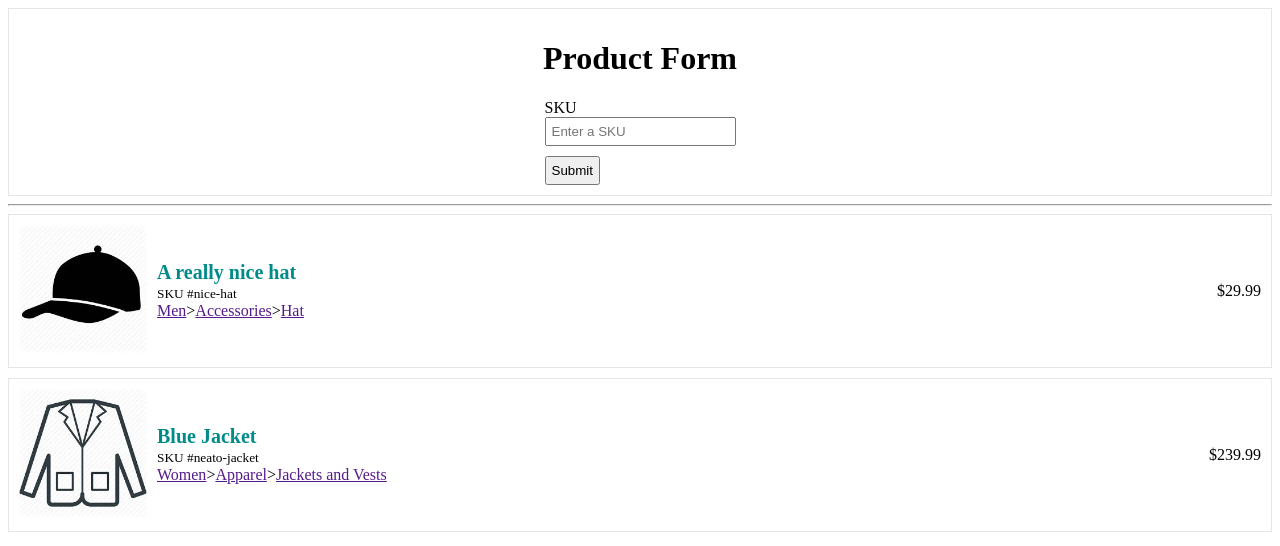
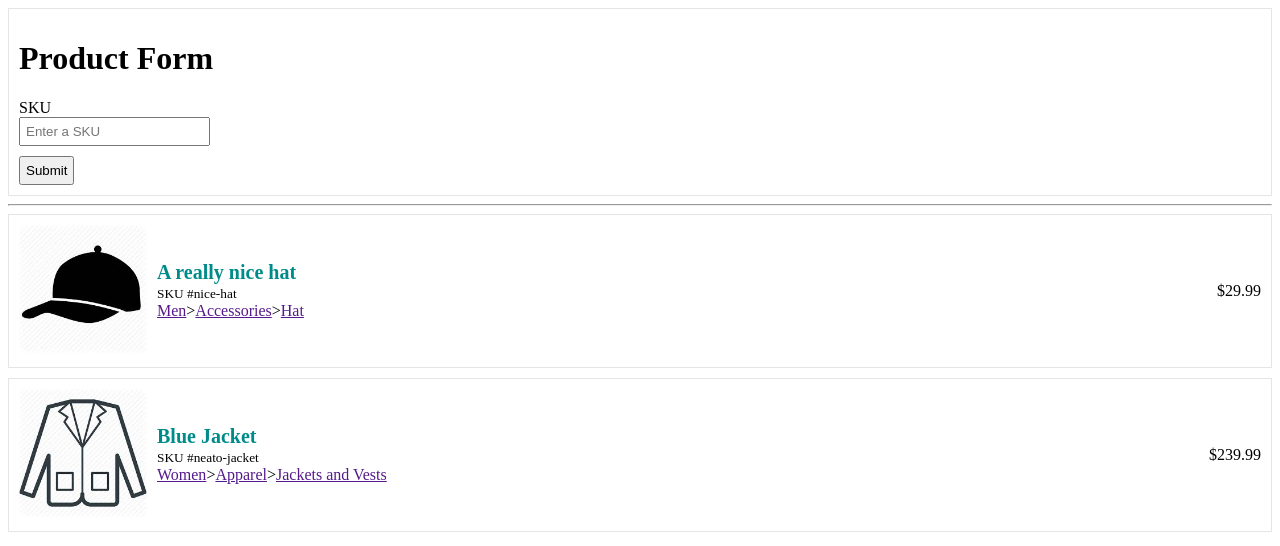
Before and after one commit to minhtrung2606-work/my-first-ng4-app, an Angular app in the folder Inventory/: page / in a window 1280 px wide. Shown: the top 546 px of the page. Built offline with nearby package versions, Linux system fonts and the light colour scheme.

Commit message:
Update ProductForm component CSS style

```diff
--- a/Inventory/src/app/components/product-form/product-form.component.css
+++ b/Inventory/src/app/components/product-form/product-form.component.css
@@ -1,7 +1,4 @@
 .product-form {
-  display: flex;
-  align-items: center;
-  flex-direction: column;
   border: thin solid #e5e5e5;
   padding: 10px;
 }
```
